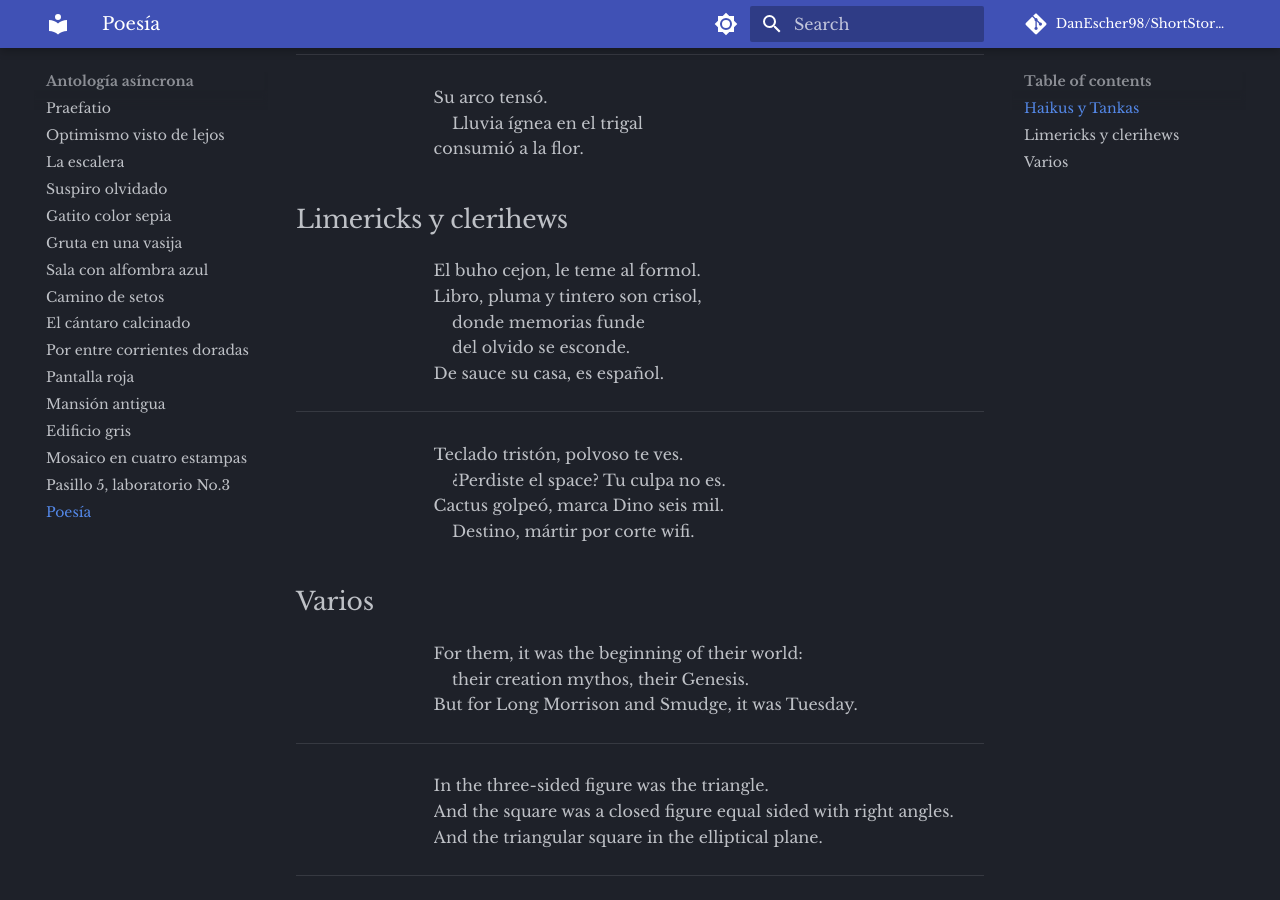
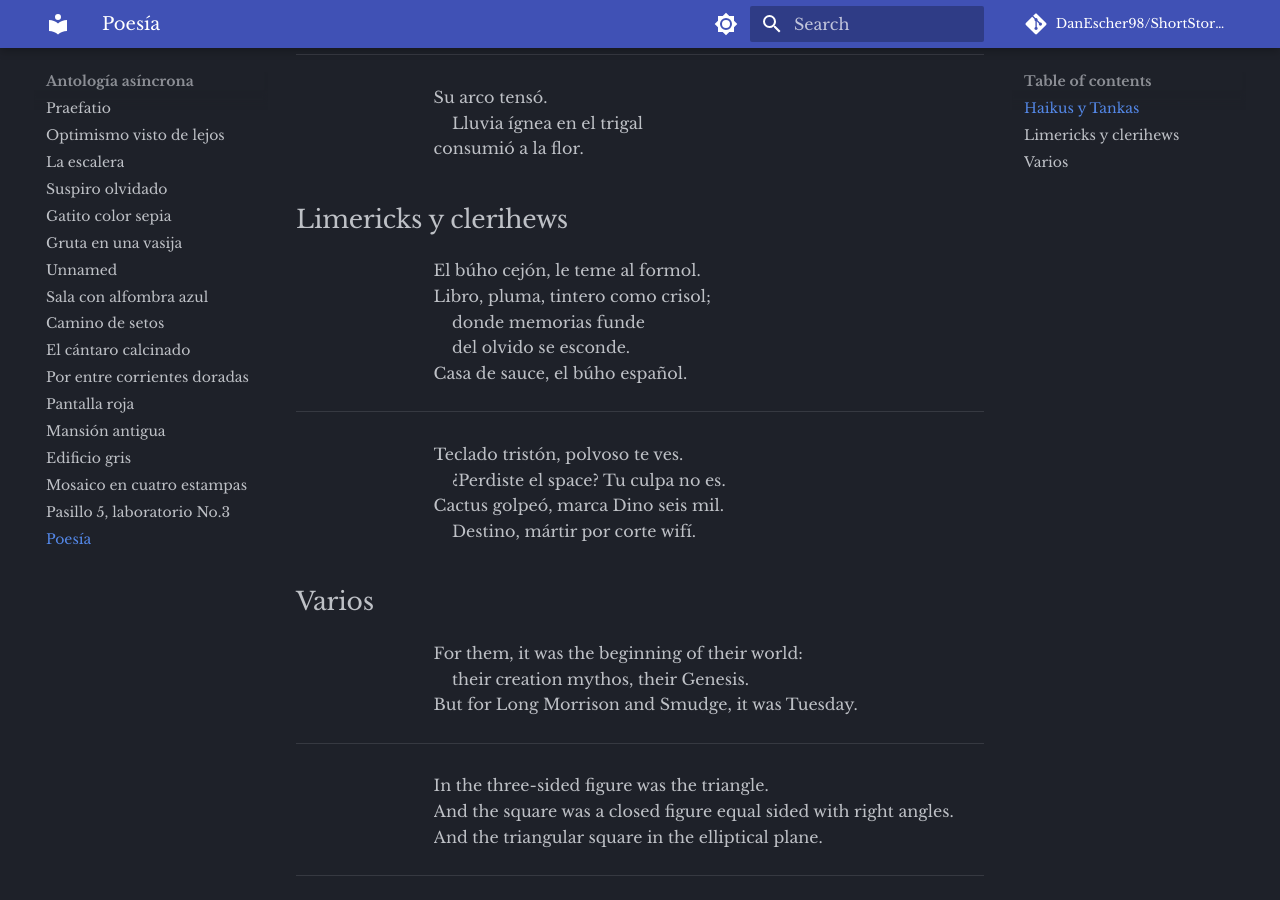
Before and after one commit to DanEscher98/ShortStories, an MkDocs documentation site: the page built from docs/poetry.md, in a window 1280 px wide and 900 px high, scrolled down 813 px. Built offline with MkDocs 1.6.1 and Material for MkDocs 9.7.7, drawn with Linux system fonts in a browser that asks for light colours; comment, search, counter and statistics services are not loaded.

```diff
--- a/docs/poetry.md
+++ b/docs/poetry.md
@@ -42,18 +42,18 @@ consumió a la flor.
 ## Limericks y clerihews
 
 <div class="poem">
-El buho cejon, le teme al formol.
-Libro, pluma y tintero son crisol,
+El búho cejón, le teme al formol.
+Libro, pluma, tintero como crisol;
     donde memorias funde
     del olvido se esconde.
-De sauce su casa, es español.
+Casa de sauce, el búho español.
 </div>
 ---
 <div class="poem">
 Teclado tristón, polvoso te ves.
     ¿Perdiste el space? Tu culpa no es.
 Cactus golpeó, marca Dino seis mil.
-    Destino, mártir por corte wifi.
+    Destino, mártir por corte wifí.
 </div>
 
 
```
Also changed, not shown: docs/15_unnamed.md (added, +8 -0 lines), docs/3_ElCantaroCalcinado.md (+3 -3 lines).
